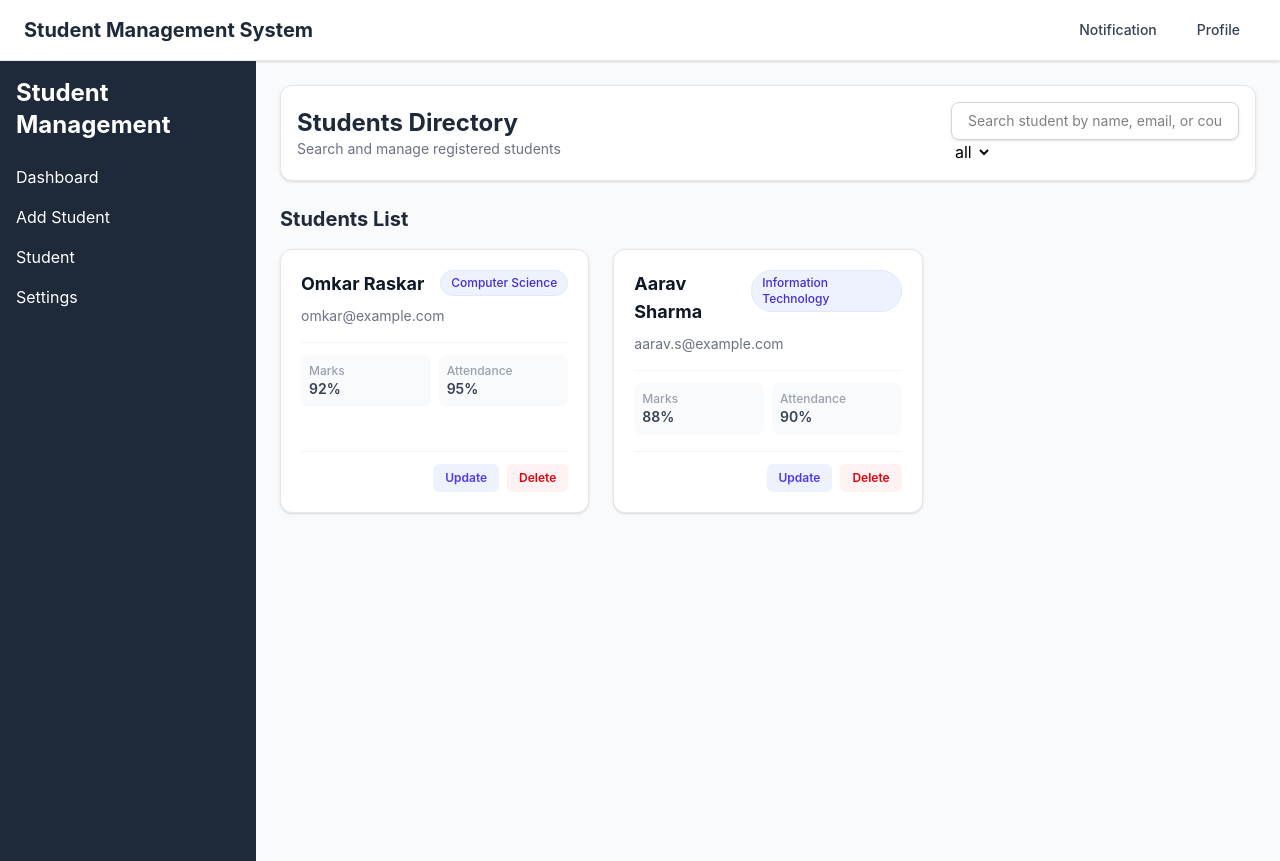
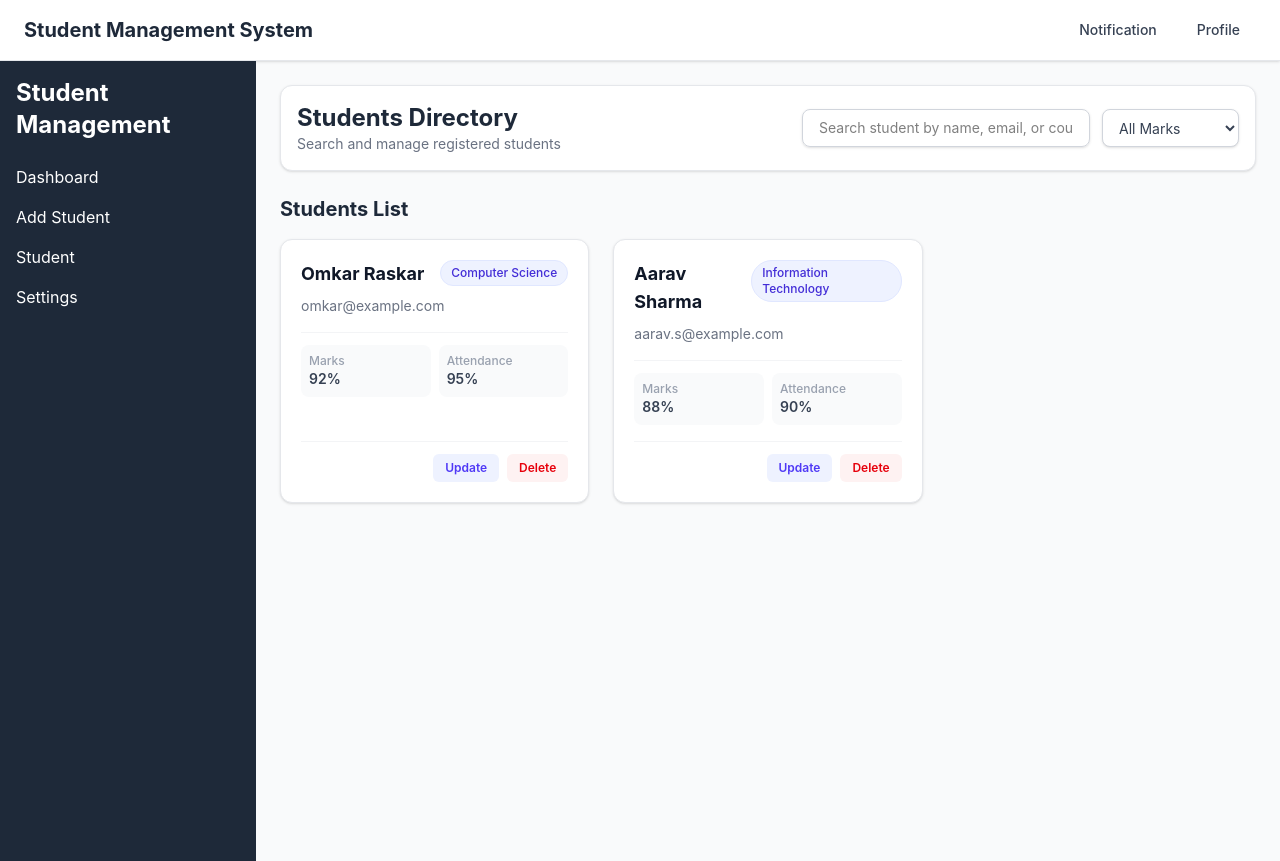
Before and after one commit to omkarraskar9192/React_Practices_Project, a React (Vite) app in the folder 01StudentMangementSystem/: page /student in a window 1280 px wide. Built offline with nearby package versions, Linux system fonts and the light colour scheme.

Commit message:
tack 12 complited

```diff
--- a/01StudentMangementSystem/src/pages/Students.jsx
+++ b/01StudentMangementSystem/src/pages/Students.jsx
@@ -5,7 +5,6 @@ import { StudentCard } from '../components';
 
 function Students() {
   const students = useSelector((state) => state.students.students);
-  const dispatch = useDispatch()
   const [search,setSearch]  = useState('')
   const [marksFilter,SetMarksFilter] = useState('all')
   const filterMarks = students.filter((student)=> marksFilter == 'all' ? true : student.marks >= Number(marksFilter))
@@ -21,26 +20,29 @@ function Students() {
           <p className="text-sm text-gray-500">Search and manage registered students</p>
 
         </div>
-        <div className="relative w-full sm:w-72">
+        <div className="flex flex-col sm:flex-row gap-3 w-full sm:w-auto">
           <input
             type="text"
             placeholder="Search student by name, email, or course..."
             value={search}
             onChange={(e) => setSearch(e.target.value)}
-            className="w-full px-4 py-2 border border-gray-300 rounded-lg text-sm focus:ring-2 focus:ring-indigo-500 focus:outline-none transition shadow-sm"
+            className="w-full sm:w-72 px-4 py-2 border border-gray-300 rounded-lg text-sm focus:ring-2 focus:ring-indigo-500 focus:outline-none transition shadow-sm"
           />
-          <select value={marksFilter} onChange={e => SetMarksFilter(e.target.value)}>
-            <option value={'all'}>all</option>
-            <option value={90}>90</option>
-            <option value={80}>80</option>
-            <option value={70}>70</option>
-            <option value={60}>60</option>
-
+          <select
+            value={marksFilter}
+            onChange={(e) => SetMarksFilter(e.target.value)}
+            className="px-3 py-2 border border-gray-300 rounded-lg text-sm bg-white text-gray-700 focus:ring-2 focus:ring-indigo-500 focus:outline-none transition shadow-sm"
+          >
+            <option value={'all'}>All Marks</option>
+            <option value={90}>90% & Above</option>
+            <option value={80}>80% & Above</option>
+            <option value={70}>70% & Above</option>
+            <option value={60}>60% & Above</option>
           </select>
         </div>
       </div>
 
-      <StudentCard students={filterStudents} />
+     { filterStudents.length !== 0 ? (<StudentCard students={filterStudents} />) : (<div>Student Not found</div>)}
     </div>
   )
 }
```
